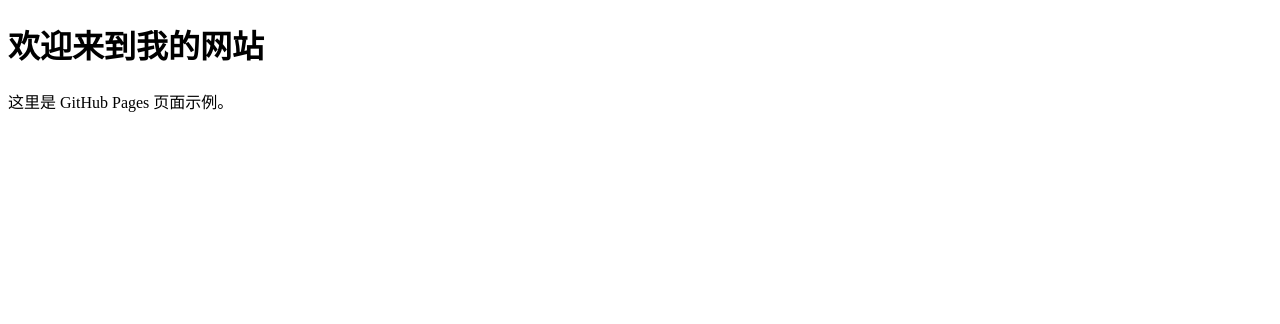
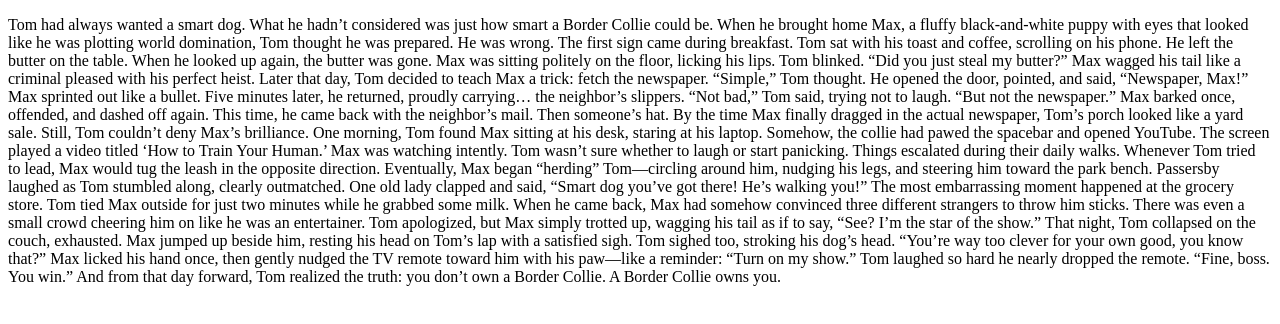
Before and after one commit to kennyxu78331288/kennyxu78331288.github.io, a plain HTML site: page index.html in a window 1280 px wide. Drawn offline with Linux system fonts and the light colour scheme.

Commit message:
Update index.html

```diff
--- a/index.html
+++ b/index.html
@@ -4,10 +4,29 @@
   <meta charset="UTF-8">
   <meta name="viewport" content="width=device-width, initial-scale=1.0">
   <meta name="ppck-ver" content="6a5ba499b1891901a4792f9044602532" />
-  <title>我的 GitHub Pages 网站</title>
+  <title>Collie Story</title>
 </head>
 <body>
-  <h1>欢迎来到我的网站</h1>
-  <p>这里是 GitHub Pages 页面示例。</p>
+  <p>Tom had always wanted a smart dog. What he hadn’t considered was just how smart a Border Collie could be. When he brought home Max, a fluffy black-and-white puppy with eyes that looked like he was plotting world domination, Tom thought he was prepared. He was wrong.
+
+The first sign came during breakfast. Tom sat with his toast and coffee, scrolling on his phone. He left the butter on the table. When he looked up again, the butter was gone. Max was sitting politely on the floor, licking his lips. Tom blinked. “Did you just steal my butter?” Max wagged his tail like a criminal pleased with his perfect heist.
+
+Later that day, Tom decided to teach Max a trick: fetch the newspaper. “Simple,” Tom thought. He opened the door, pointed, and said, “Newspaper, Max!” Max sprinted out like a bullet. Five minutes later, he returned, proudly carrying… the neighbor’s slippers.
+
+“Not bad,” Tom said, trying not to laugh. “But not the newspaper.” Max barked once, offended, and dashed off again. This time, he came back with the neighbor’s mail. Then someone’s hat. By the time Max finally dragged in the actual newspaper, Tom’s porch looked like a yard sale.
+
+Still, Tom couldn’t deny Max’s brilliance. One morning, Tom found Max sitting at his desk, staring at his laptop. Somehow, the collie had pawed the spacebar and opened YouTube. The screen played a video titled ‘How to Train Your Human.’ Max was watching intently. Tom wasn’t sure whether to laugh or start panicking.
+
+Things escalated during their daily walks. Whenever Tom tried to lead, Max would tug the leash in the opposite direction. Eventually, Max began “herding” Tom—circling around him, nudging his legs, and steering him toward the park bench. Passersby laughed as Tom stumbled along, clearly outmatched. One old lady clapped and said, “Smart dog you’ve got there! He’s walking you!”
+
+The most embarrassing moment happened at the grocery store. Tom tied Max outside for just two minutes while he grabbed some milk. When he came back, Max had somehow convinced three different strangers to throw him sticks. There was even a small crowd cheering him on like he was an entertainer. Tom apologized, but Max simply trotted up, wagging his tail as if to say, “See? I’m the star of the show.”
+
+That night, Tom collapsed on the couch, exhausted. Max jumped up beside him, resting his head on Tom’s lap with a satisfied sigh. Tom sighed too, stroking his dog’s head. “You’re way too clever for your own good, you know that?”
+
+Max licked his hand once, then gently nudged the TV remote toward him with his paw—like a reminder: “Turn on my show.”
+
+Tom laughed so hard he nearly dropped the remote. “Fine, boss. You win.”
+
+And from that day forward, Tom realized the truth: you don’t own a Border Collie. A Border Collie owns you.</p>
 </body>
 </html>
```
